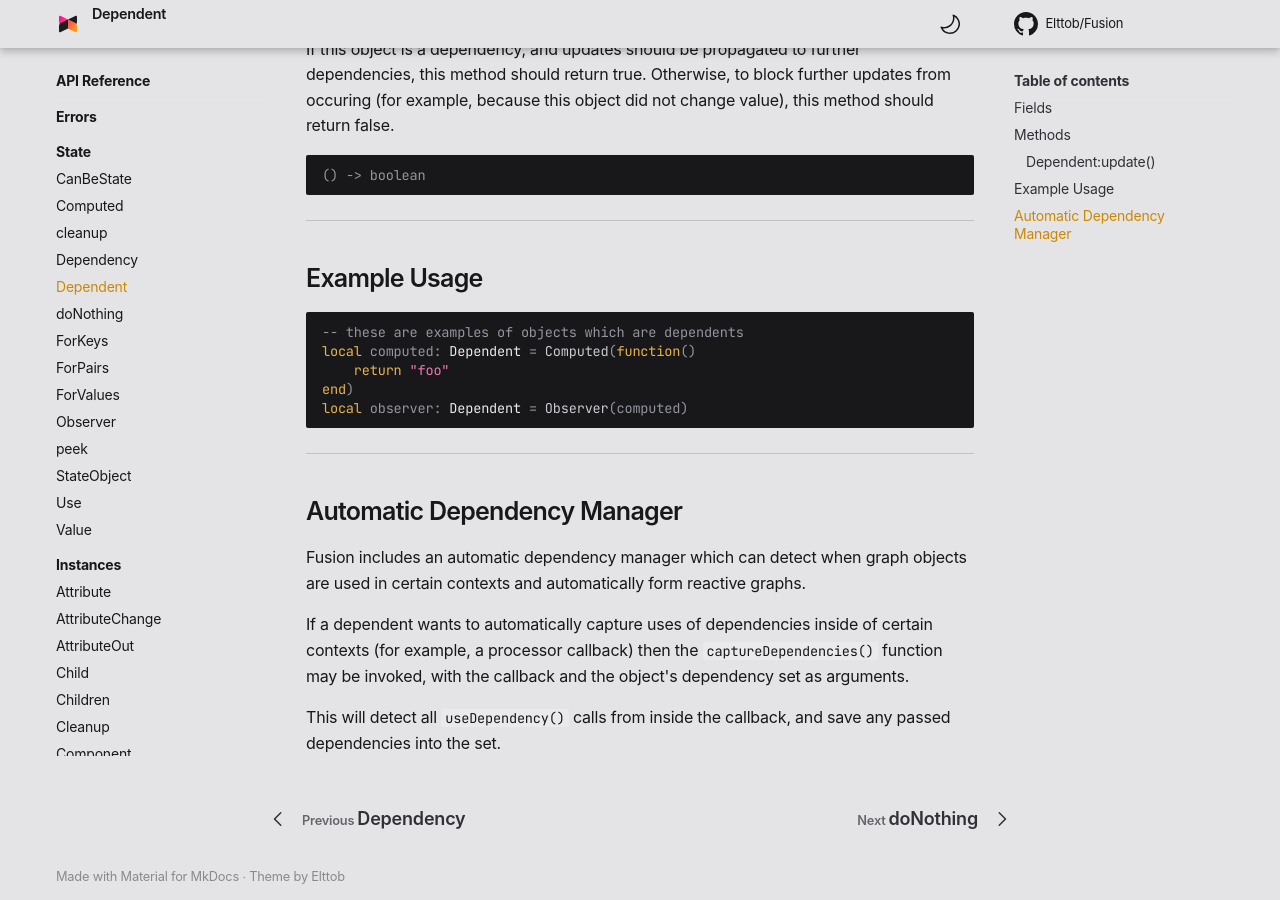
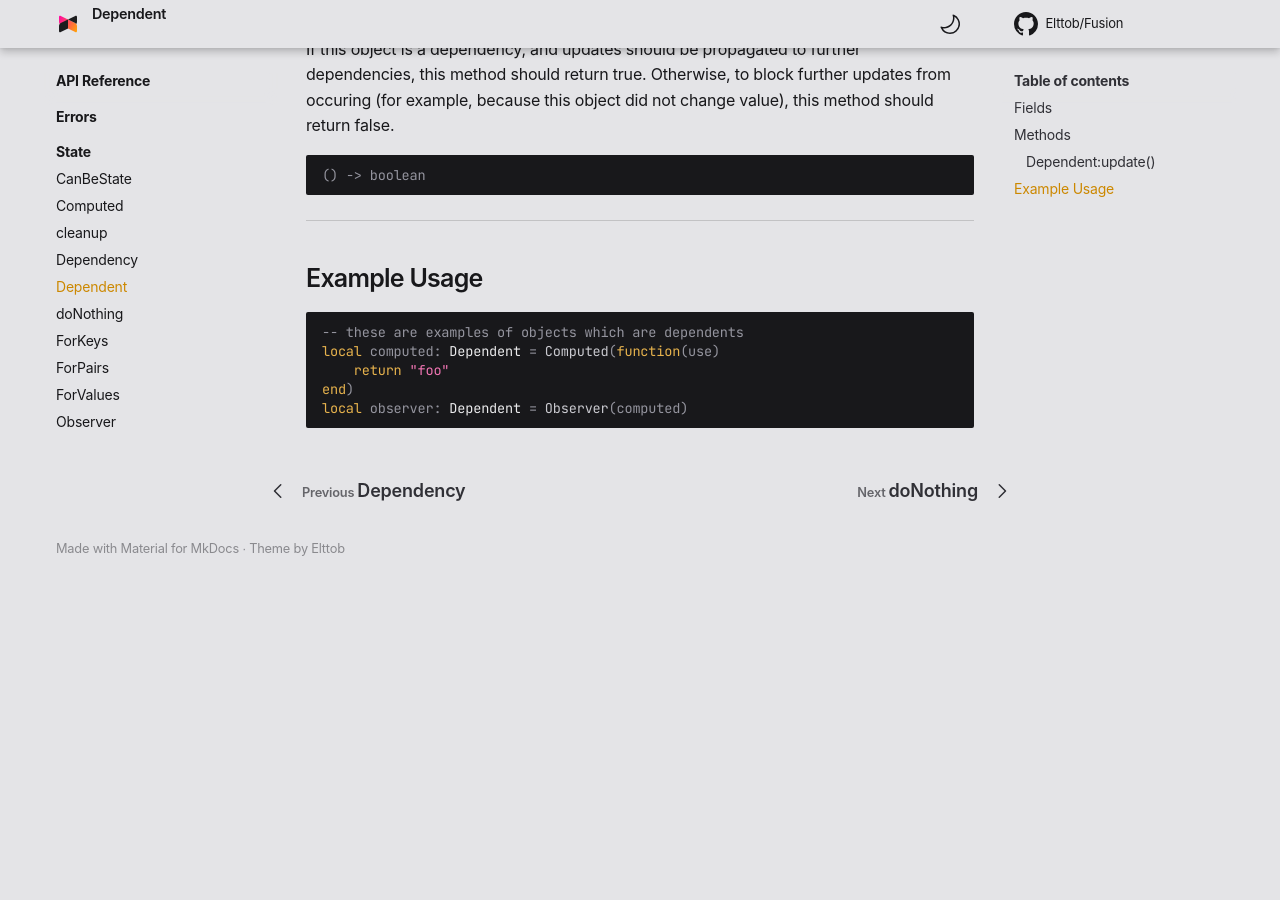
Before and after one commit to dphfox/Fusion, an MkDocs documentation site: the page built from docs/api-reference/state/dependent.md, in a window 1280 px wide and 900 px high, scrolled down 760 px. Built offline with MkDocs 1.6.1 and Material for MkDocs 9.7.7, drawn with Linux system fonts in a browser that asks for light colours; some web fonts are replaced; comment, search, counter and statistics services are not loaded; the version menu is left out; after the commit the page ends 1332 px from its top, so only the background shows below that.

Commit message:
Update Dependent API ref

````diff
--- a/docs/api-reference/state/dependent.md
+++ b/docs/api-reference/state/dependent.md
@@ -59,23 +59,8 @@ this method should return false.
 
 ```Lua
 -- these are examples of objects which are dependents
-local computed: Dependent = Computed(function()
+local computed: Dependent = Computed(function(use)
 	return "foo"
 end)
 local observer: Dependent = Observer(computed)
 ```
-
------
-
-## Automatic Dependency Manager
-
-Fusion includes an automatic dependency manager which can detect when graph
-objects are used in certain contexts and automatically form reactive graphs.
-
-If a dependent wants to automatically capture uses of dependencies inside of
-certain contexts (for example, a processor callback) then the
-`captureDependencies()` function may be invoked, with the callback and the
-object's dependency set as arguments.
-
-This will detect all `useDependency()` calls from inside the callback, and save
-any passed dependencies into the set.
````
